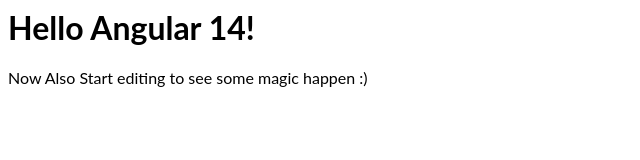
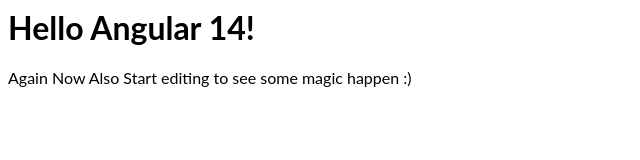
Before and after one commit to rajacodepen/LayerOne, an Angular app: page / in a window 1280 px wide. Shown: the top 160 px of the page, without its empty margins (0-640 px from the left). Built offline with nearby package versions, Linux system fonts and the light colour scheme.

Commit message:
Baseline2

```diff
--- a/src/app/app.component.html
+++ b/src/app/app.component.html
@@ -1,4 +1,4 @@
 <hello name="{{ name }}"></hello>
 <p>
-  Now Also Start editing to see some magic happen :)
+  Again Now Also Start editing to see some magic happen :)
 </p>
```
